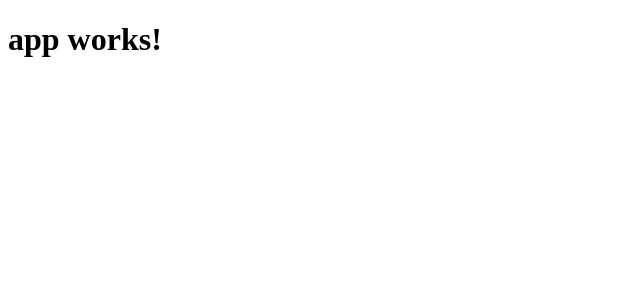
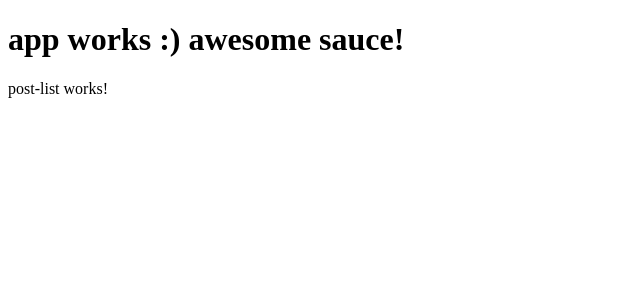
Before and after one commit to cajoue/wpa2, an Angular app: page / in a window 1280 px wide. Shown: the top 300 px of the page, without its empty margins (0-640 px from the left). Built offline with nearby package versions, Linux system fonts and the light colour scheme.

Commit message:
feat: Add route to post-list component
in order to show the list of posts when the user navigates to the
home page

```diff
--- a/src/app/app.component.html
+++ b/src/app/app.component.html
@@ -1,3 +1,4 @@
 <h1>
   {{title}}
 </h1>
+<router-outlet></router-outlet>
--- a/src/app/app.component.ts
+++ b/src/app/app.component.ts
@@ -6,5 +6,5 @@ import { Component } from '@angular/core';
   styleUrls: ['./app.component.css']
 })
 export class AppComponent {
-  title = 'app works!';
+  title = 'app works :) awesome sauce!';
 }
--- a/src/app/app.module.ts
+++ b/src/app/app.module.ts
@@ -5,6 +5,7 @@ import { HttpModule } from '@angular/http';
 
 import { AppComponent } from './app.component';
 import { PostListComponent } from './posts/post-list/post-list.component';
+import { Wpa2RoutingModule } from './app-routing.module';
 
 @NgModule({
   declarations: [
@@ -14,7 +15,8 @@ import { PostListComponent } from './posts/post-list/post-list.component';
   imports: [
     BrowserModule,
     FormsModule,
-    HttpModule
+    HttpModule,
+    Wpa2RoutingModule
   ],
   providers: [],
   bootstrap: [AppComponent]
```
Also changed, not shown: src/app/app-routing.module.ts (added, +18 -0 lines).
